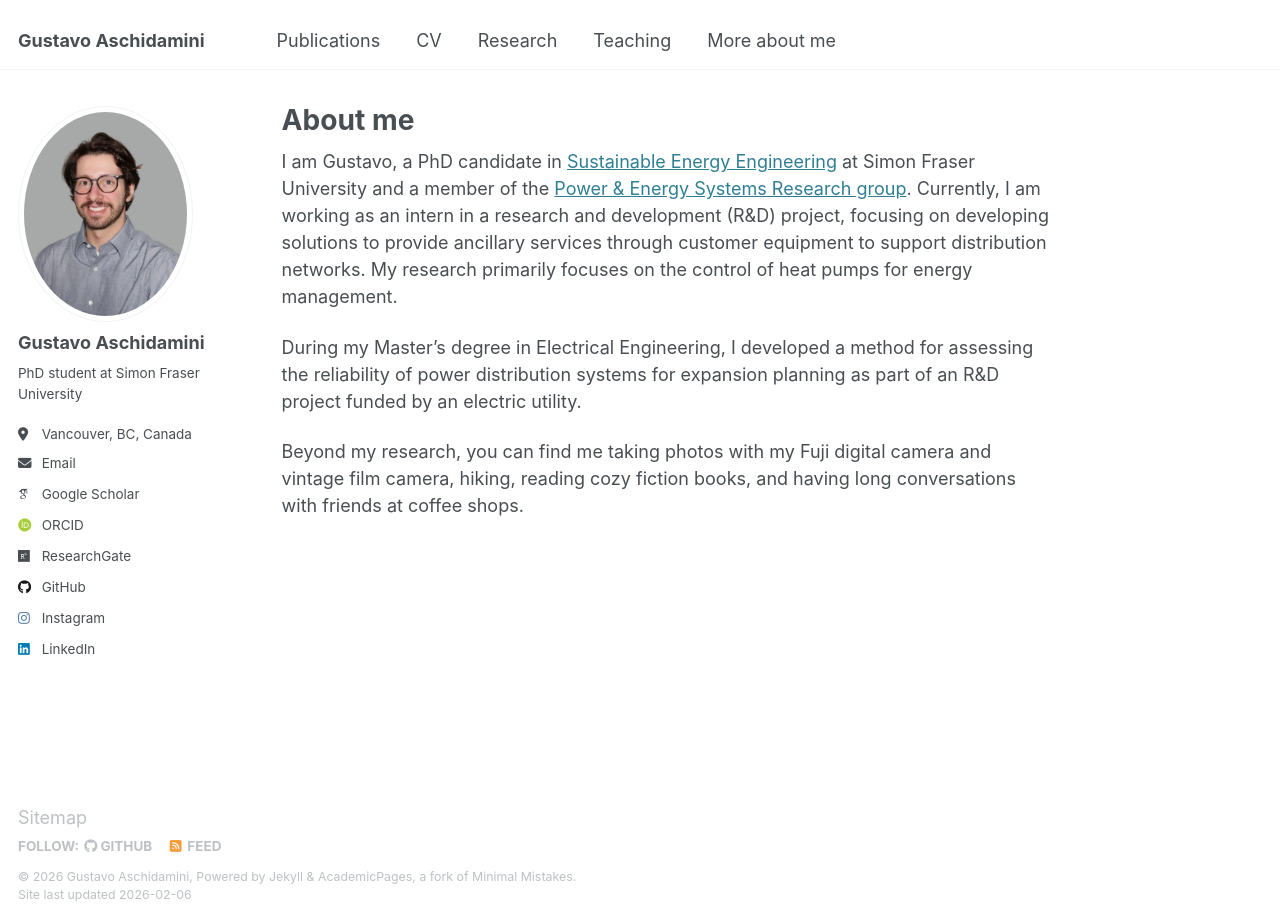
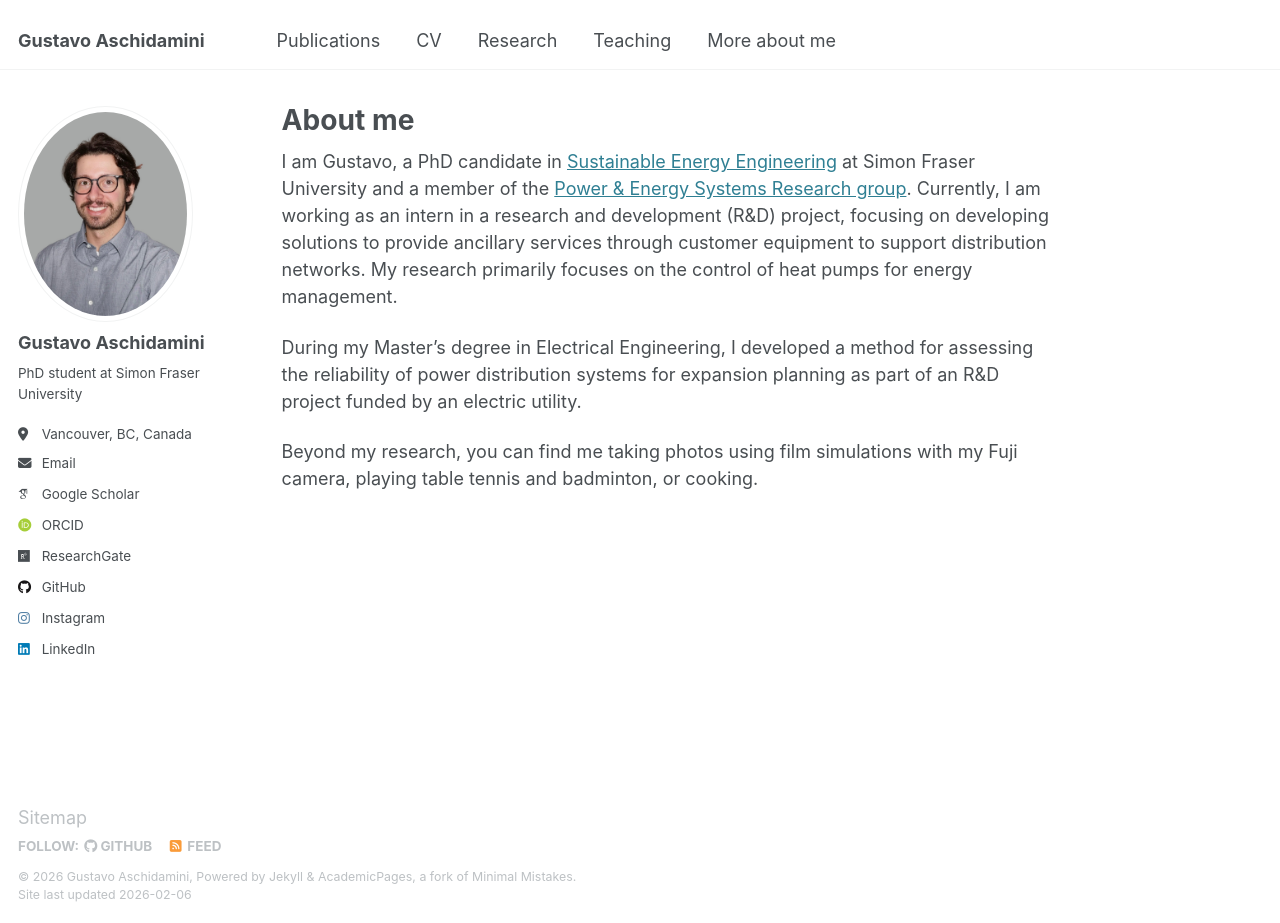
Before and after one commit to gaschidamini/gaschidamini.github.io, a Jekyll site: the page built from _pages/about.md, in a window 1280 px wide and 923 px high. Built offline with Jekyll 4.4.1, drawn with Linux system fonts in a browser that asks for light colours; some web fonts are replaced.

Commit message:
Update about.md

```diff
--- a/_pages/about.md
+++ b/_pages/about.md
@@ -13,4 +13,4 @@ I am Gustavo, a PhD candidate in <a href="https://www.sfu.ca/fas/schools/sustain
 
 During my Master’s degree in Electrical Engineering, I developed a method for assessing the reliability of power distribution systems for expansion planning as part of an R&D project funded by an electric utility.
 
-Beyond my research, you can find me taking photos with my Fuji digital camera and vintage film camera, hiking, reading cozy fiction books, and having long conversations with friends at coffee shops.
+Beyond my research, you can find me taking photos using film simulations with my Fuji camera, playing table tennis and badminton, or cooking.
```
